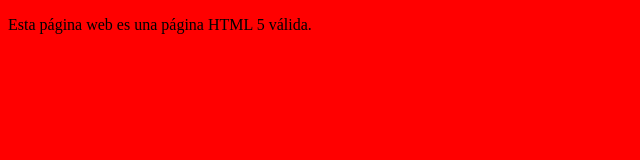
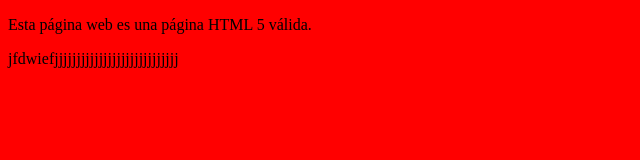
Before and after one commit to oscarrenau/Test-02, a plain HTML site: page index.html in a window 1280 px wide. Shown: the whole page, without its empty margins (0-640 px from the left). Drawn offline with Linux system fonts and the light colour scheme.

Commit message:
Update index.html

```diff
--- a/index.html
+++ b/index.html
@@ -9,6 +9,7 @@
 
 <body>
   <p>Esta página web es una página HTML 5 válida.</p>
+  <p>jfdwiefjjjjjjjjjjjjjjjjjjjjjjjjjjjj</p>
 
 </body>
 </html>
```
